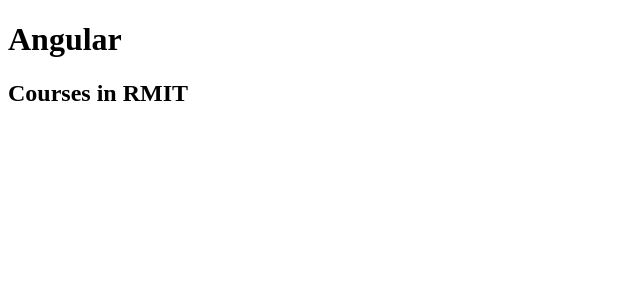
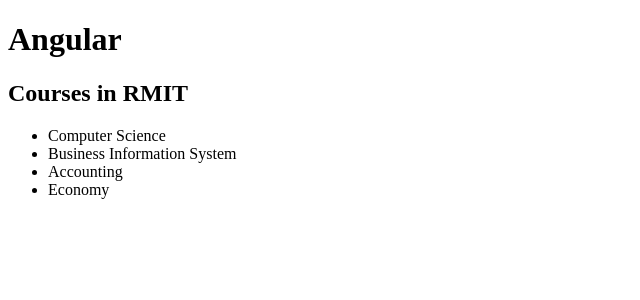
Before and after one commit to kane91280/Angular-Mosh-Hamedani, an Angular app in the folder angular-fundamentals/fundamentals/: page / in a window 1280 px wide. Shown: the top 300 px of the page, without its empty margins (0-640 px from the left). Built offline with nearby package versions, Linux system fonts and the light colour scheme.

Commit message:
Add 1 more course from courses service

```diff
--- a/angular-fundamentals/fundamentals/src/app/courses.service.ts
+++ b/angular-fundamentals/fundamentals/src/app/courses.service.ts
@@ -7,6 +7,7 @@ export class CoursesService {
 
   constructor() { }
   getCourseList = ()=>{
-    return ["Computer Science", "Business Information System", "Accounting"];
+    return ["Computer Science", "Business Information System",
+    "Accounting", "Economy"];
   }
 }
--- a/angular-fundamentals/fundamentals/src/app/courses/courses.component.ts
+++ b/angular-fundamentals/fundamentals/src/app/courses/courses.component.ts
@@ -10,8 +10,8 @@ export class CoursesComponent implements OnInit {
   school = "RMIT";
   courses;
   constructor() {
-    /*let coursesService = new CoursesService();
-    this.courses = coursesService.getCourseList();   */
+    let coursesService = new CoursesService();
+    this.courses = coursesService.getCourseList();
   }
 
 
```
Also changed, not shown: 1 other file (tests, documents, lock files or other folders).
